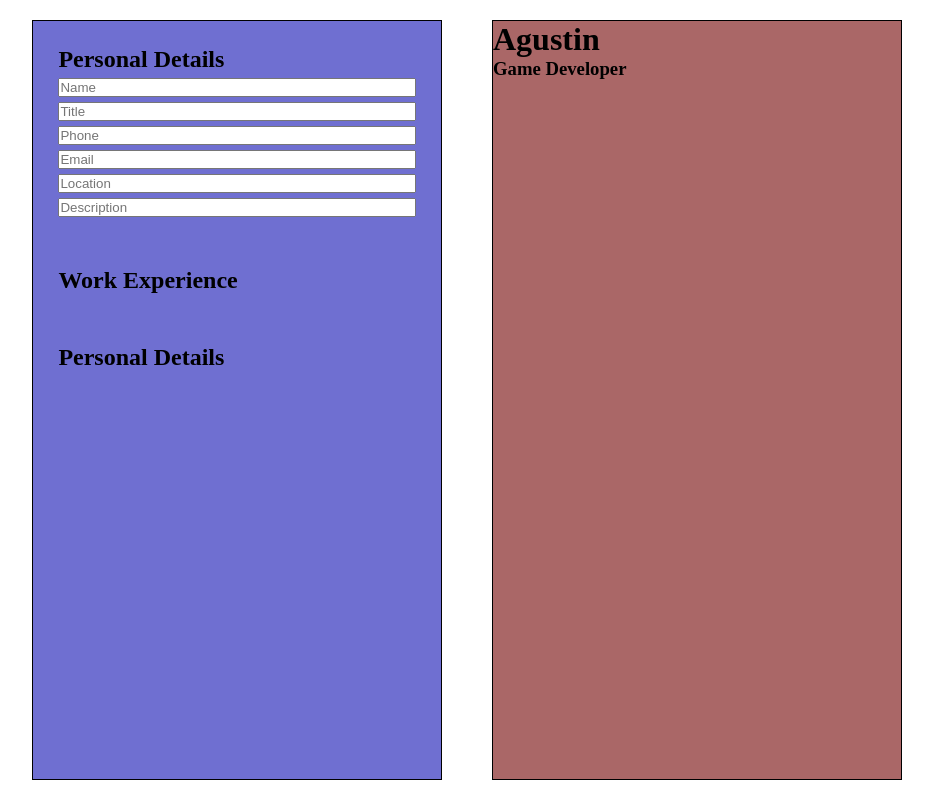
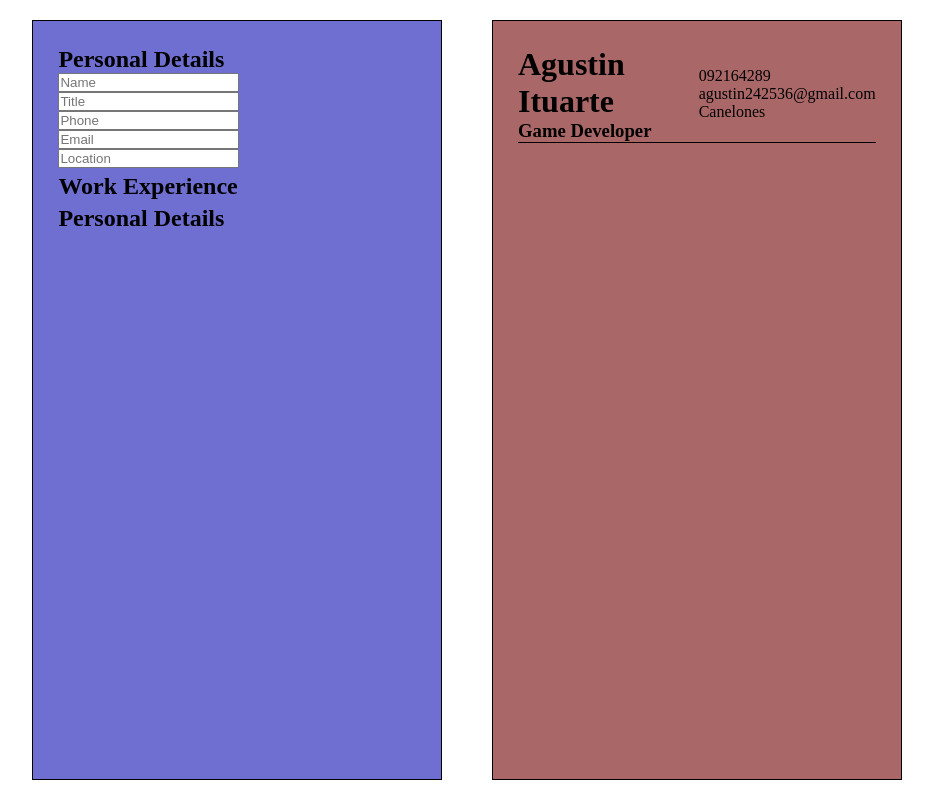
Before and after one commit to AgustinItuarte/CV-Application, a React (Create React App) app: page / in a window 1280 px wide. Shown: the whole page, without its empty margins (173-1106 px from the left). Built offline with nearby package versions, Linux system fonts and the light colour scheme; the HTML template or start-up script is replaced by a standard one.

Commit message:
Header added to the Curriculum

```diff
--- a/src/App.js
+++ b/src/App.js
@@ -10,7 +10,7 @@ class App extends Component {
       inputValue: '123',
 
       dataArray: [
-        {name: 'Agustin', title: 'Game Developer'}
+        {name: 'Agustin Ituarte', title: 'Game Developer', cel: '092164289', email:'agustin242536@gmail.com', location:'Canelones'}
       ]
     }
 
@@ -23,15 +23,28 @@ class App extends Component {
 
     console.log(evt.target.value)
 
-
     const newArray = dataArray.map(data => {
-      if (evt.target.id === 'nameInput') {
+      switch (evt.target.id) {
+        case 'nameInput':
+          return {...data, name:evt.target.value};
+        case 'titleInput':
+          return {...data, title:evt.target.value};
+        case 'phoneInput':
+          return {...data, cel:evt.target.value};
+        case 'emailInput':
+          return {...data, email:evt.target.value};
+        case 'locationInput':
+          return {...data, location:evt.target.value};
+        default:
+          return data;
+      }
+      /* if (evt.target.id === 'nameInput') {
         return {...data, name:evt.target.value}
       } if (evt.target.id === 'titleInput') {
         return {...data, title:evt.target.value}
       } else {
         return data
-      }
+      } */
     })
 
     this.setState({ dataArray: newArray });
@@ -41,8 +54,14 @@ class App extends Component {
 
     return(
       <div className="App">
-          <Info showDisplay={this.showDisplay}></Info>
-          <Display text={this.state.dataArray}></Display>
+          <div className="info">
+            <Info showDisplay={this.showDisplay}></Info>
+          </div>
+
+          <div className="cv-display">
+            <Display text={this.state.dataArray}></Display>
+          </div>
+
       </div>
     );
 
--- a/src/components/Cvdisplay.js
+++ b/src/components/Cvdisplay.js
@@ -20,15 +20,24 @@ class Display extends Component {
         // )
         return dataArray.map((data) => {
             return(
-                <div className="cv-display">
-                    <h1 id="name">{data.name}</h1>
-                    <h3 id="title">{data.title}</h3>
+                <div className="header">
+                    <div className="data-header">
+                        <h1 className="name">{data.name}</h1>
+                        <h3 className="title">{data.title}</h3>
+                    </div>
+
+                    <div className="contact-group">
+                        <div className="contact">{data.cel}</div>
+                        <div className="contact">{data.email}</div>
+                        <div className="contact">{data.location}</div>
+                    </div>
                 </div>
             )
 
         }
 
         );
+
     }
 }
 
--- a/src/components/Info.js
+++ b/src/components/Info.js
@@ -13,15 +13,14 @@ class Info extends Component {
 
     render(){
         return (
-            <div className="info">
+            <div className="info-container">
                 <div className="personal-data">
                     <h2>Personal Details</h2>
                     <input id="nameInput" placeholder="Name" onChange={this.props.showDisplay}></input>
                     <input id="titleInput" placeholder="Title" onChange={this.props.showDisplay}></input>
-                    <input placeholder="Phone"></input>
-                    <input placeholder="Email"></input>
-                    <input placeholder="Location"></input>
-                    <input placeholder="Description"></input>
+                    <input id="phoneInput" placeholder="Phone" onChange={this.props.showDisplay}></input>
+                    <input id="emailInput" placeholder="Email" onChange={this.props.showDisplay}></input>
+                    <input id="locationInput" placeholder="Location" onChange={this.props.showDisplay}></input>
                 </div>
                 <div className="work-exp">
                     <h2>Work Experience</h2>
--- a/src/index.css
+++ b/src/index.css
@@ -27,6 +27,7 @@ body, #root, .App {
     border: 1px solid black;
     height: 95%;
     width: 32%;
+    padding: 25px;
 }
 
 .info {
@@ -38,10 +39,16 @@ body, #root, .App {
     display: flex;
     flex-direction: column;
     gap: 5px;
-    padding: 25px;
 }
 
 .cv-display {
     background-color: rgb(170, 103, 103);
 
 }
+
+.header {
+    display: flex;
+    justify-content: space-between;
+    align-items: center;
+    border-bottom: 1px solid black;
+}
```
